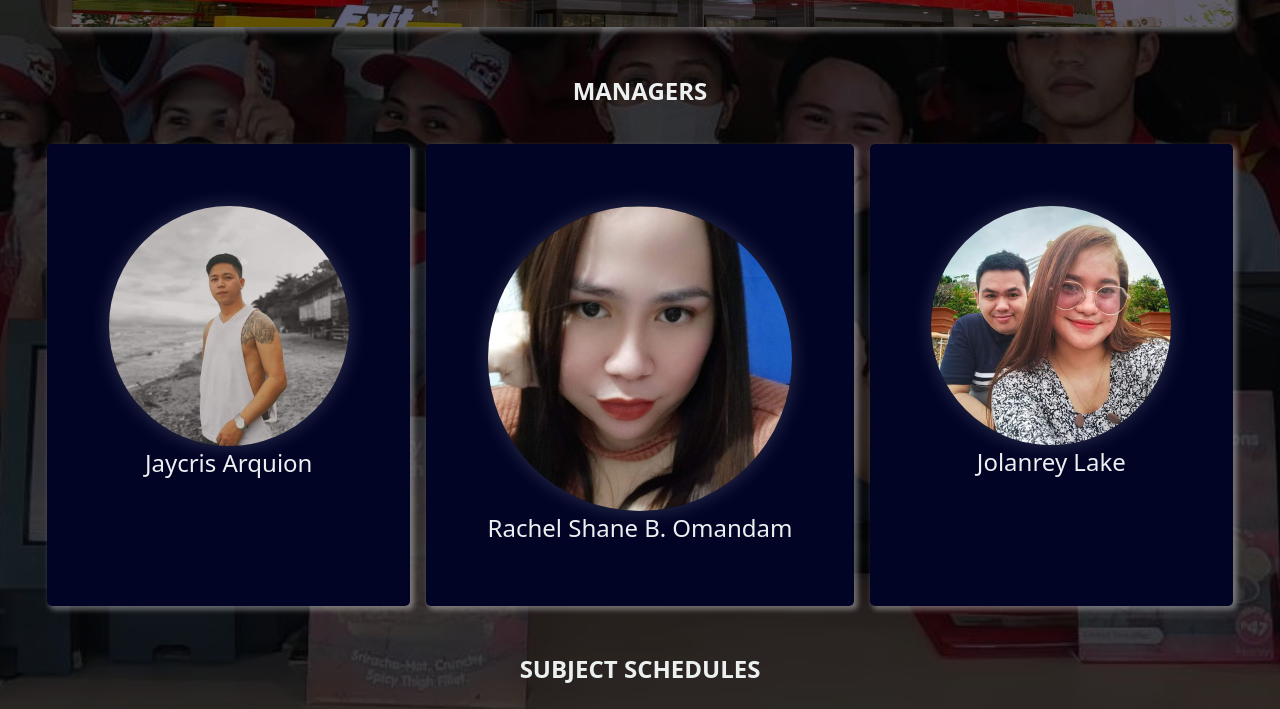
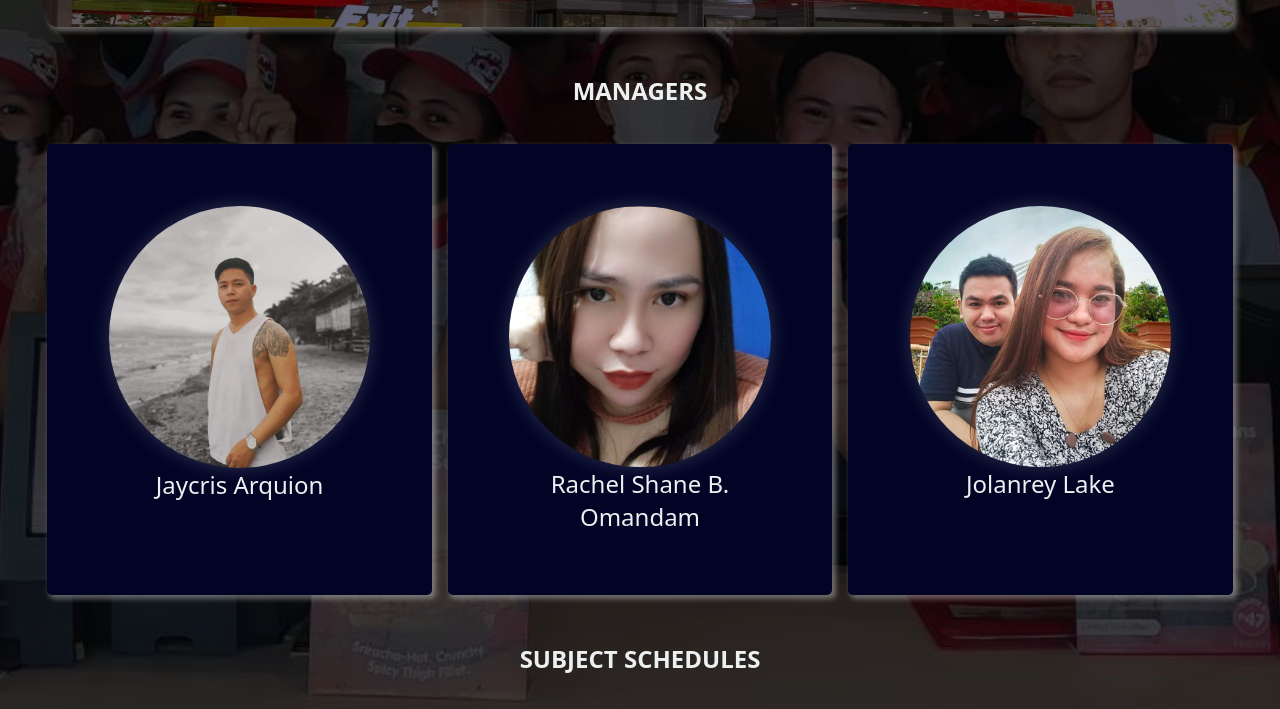
Before and after one commit to 3hird-K/jollibee-class-sched, a plain HTML site: page index.html in a window 1280 px wide. Shown: the part 1282-1991 px from the top of the page. Drawn offline with Linux system fonts and the light colour scheme.

Commit message:
Update style.css

```diff
--- a/style.css
+++ b/style.css
@@ -58,10 +58,10 @@ img{
     max-width: 100%;
     height: auto;
 }
-.nowrap{
+/* .nowrap{
     white-space: nowrap;
 }
-
+ */
 
 body{
     background-image: url(img/jollFam2.jpeg);
```
